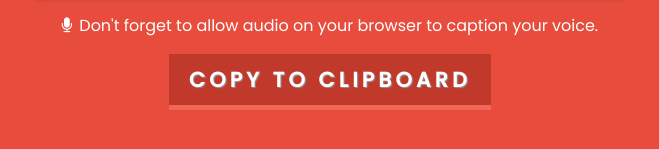
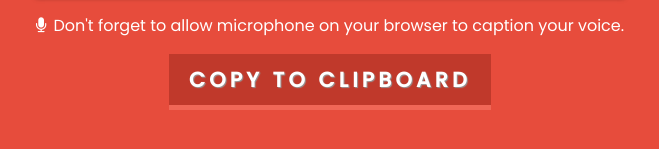
Before and after one commit to samnorton/the-voice-captioner, a plain HTML site: page index.html in a window 1280 px wide. Shown: the part 579-728 px from the top of the page, 310-969 px from the left. Drawn offline with Linux system fonts and the light colour scheme.

```diff
--- a/index.html
+++ b/index.html
@@ -13,7 +13,7 @@
 <body>
   <div id="title"></div>
   <div id="caption" class="caption"></div>
-  <p id="notice"><i class="fa fa-microphone" aria-hidden="true"></i> Don't forget to allow audio on your browser to caption your voice.</p>
+  <p id="notice"><i class="fa fa-microphone" aria-hidden="true"></i> Don't forget to allow microphone on your browser to caption your voice.</p>
   <button id="copy-button" onclick="copyToClipboard('caption')">Copy to clipboard</button>
   <script src="assets/js/script.js"></script>
 </body>
```
Also changed, not shown: 1 other file.
